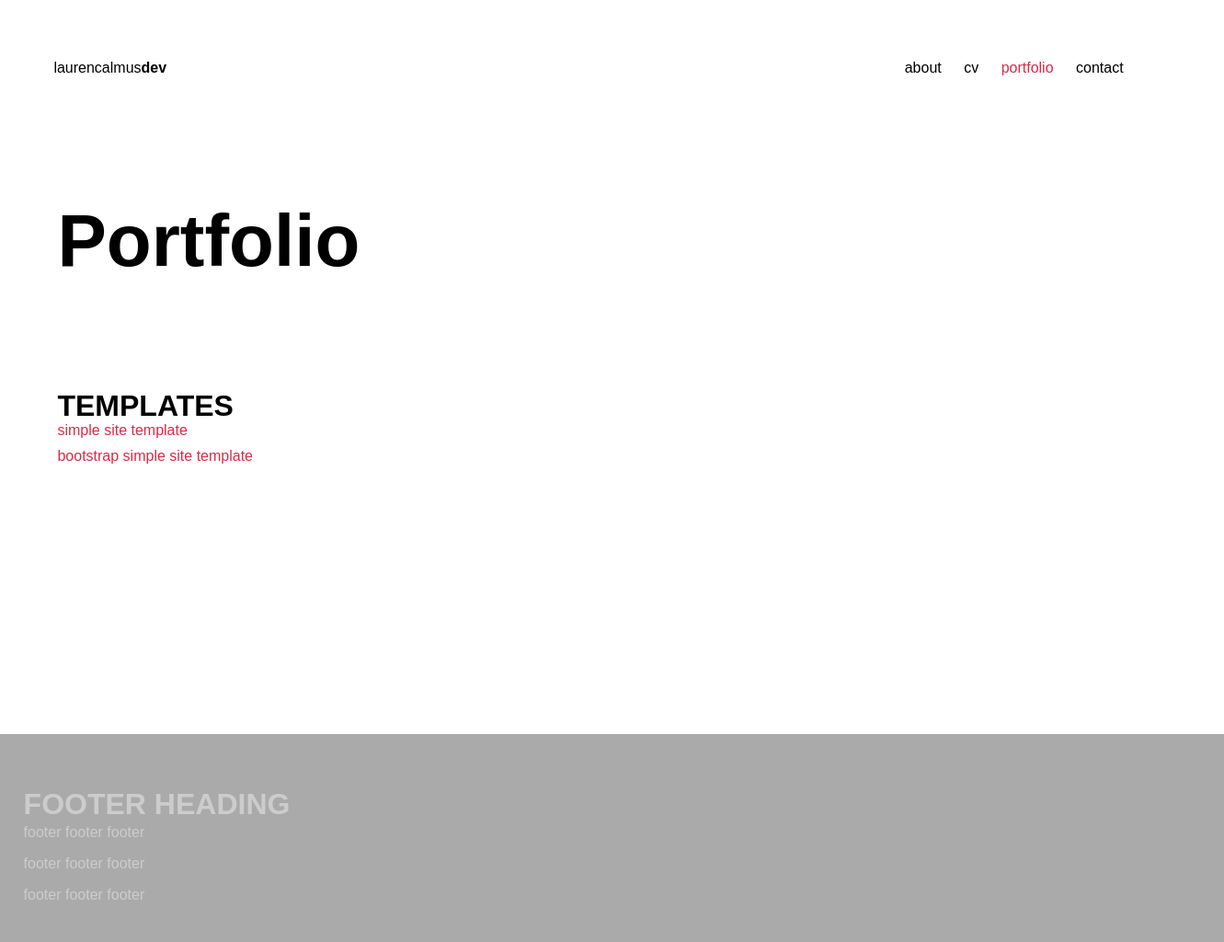
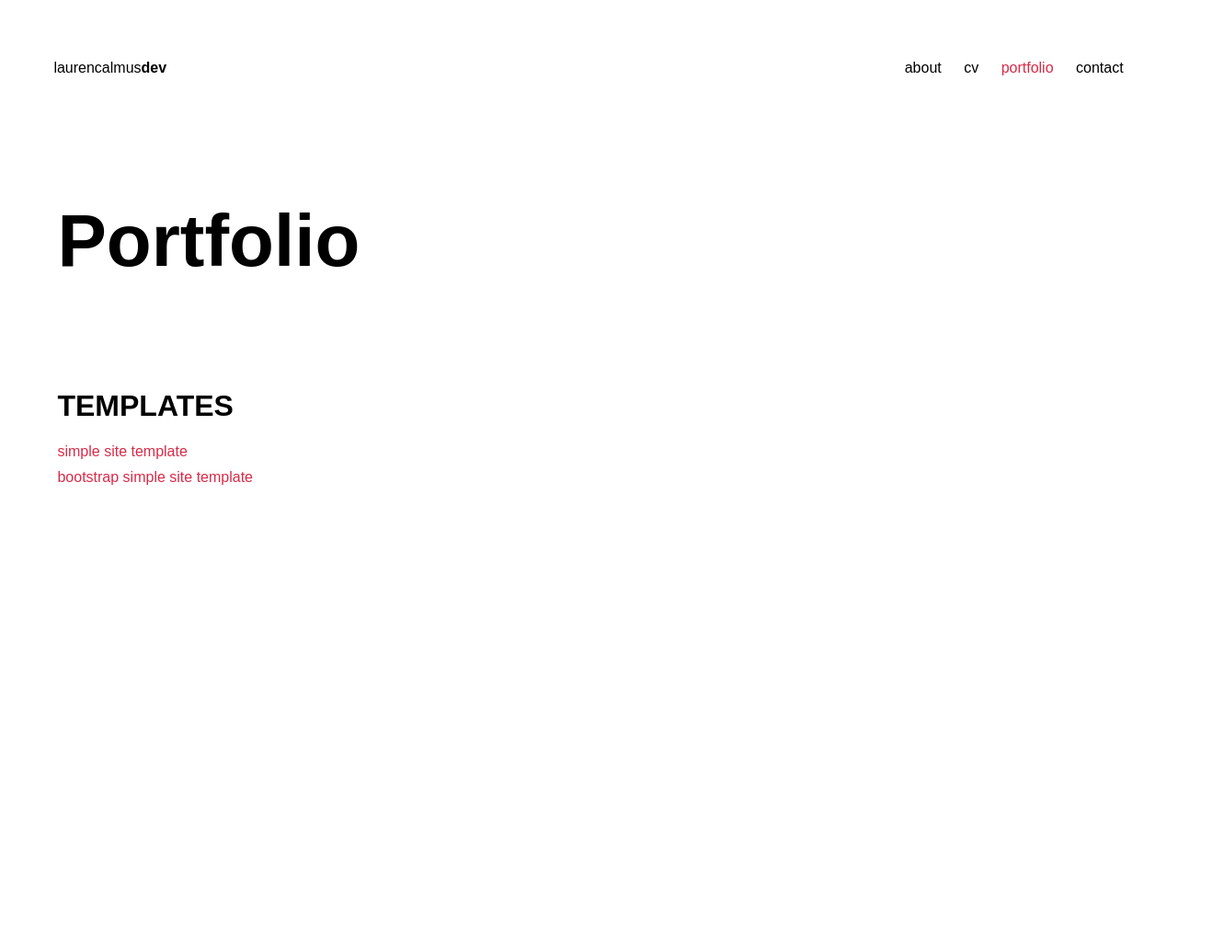
Before and after one commit to Laurencalmus/-, a plain HTML site: page index.html in a window 1280 px wide. Shown: the whole page at 92% size, 1331 px wide, since content can reach past the window. After the commit the page ends 821 px from the top, so only its background shows below. Drawn offline with nearby package versions, Linux system fonts and the light colour scheme.

Commit message:
minor styling changes

```diff
--- a/index.html
+++ b/index.html
@@ -44,12 +44,12 @@
             </ul> </section>
         </div>
     </div>
-    <footer>
+    <!--<footer>
         <h3>FOOTER HEADING</h3>
         <p>footer footer footer</p>
         <p>footer footer footer</p>
         <p>footer footer footer</p>
-    </footer>
+    </footer>-->
 
     <script type="text/javascript" src="http://ajax.googleapis.com/ajax/libs/jquery/1.6.4/jquery.min.js"></script>
     <script src="cookie.js"></script>
--- a/style.css
+++ b/style.css
@@ -114,7 +114,7 @@ h3 {
     text-transform: uppercase;
     font-weight: 600;
     font-size: 2em;
-    margin-bottom: -1%;
+    margin-bottom: 1%;
 }
 
 #heading {
```
